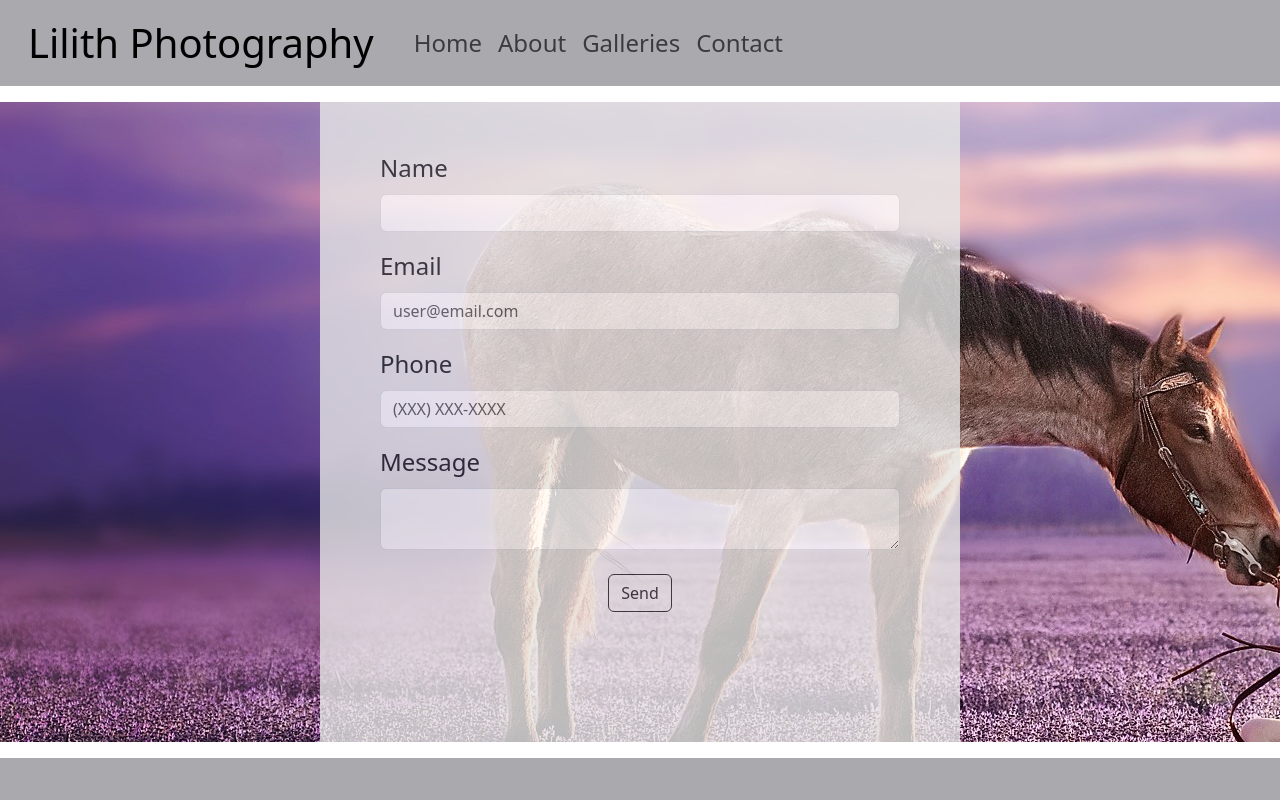
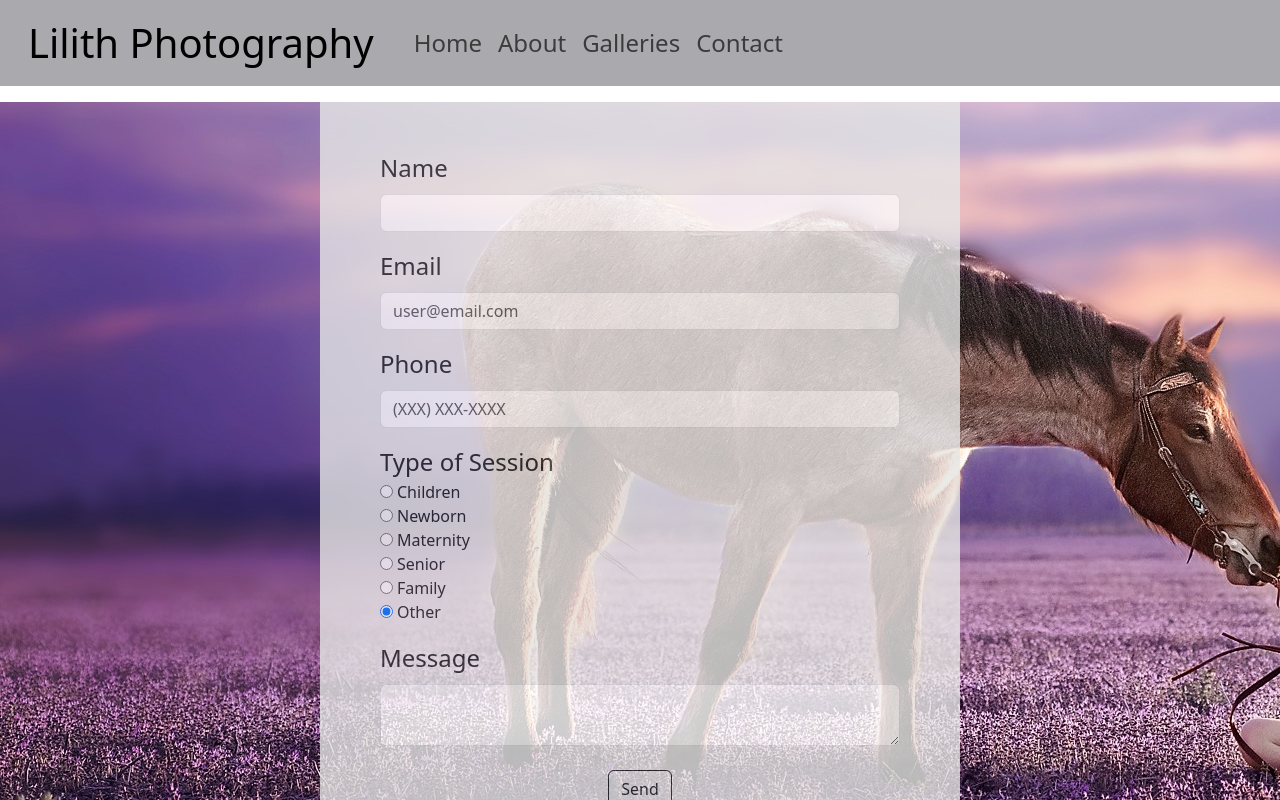
Before and after one commit to AndrewKamadulski/Lilith, a React (Create React App) app in the folder front-end/lilith/: page /Contact in a window 1280 px wide. Shown: the top 800 px of the page. Built offline with nearby package versions, Linux system fonts and the light colour scheme; a web font is replaced by a local one.

Commit message:
formatting

```diff
--- a/front-end/lilith/src/App.css
+++ b/front-end/lilith/src/App.css
@@ -69,7 +69,7 @@
 }
 
 .contact-form {
-  height: 80vh;
+  height: 110vh;
   background-color: #e7e7e7;
   opacity: 0.8;
 }
--- a/front-end/lilith/src/components/ContactForm.tsx
+++ b/front-end/lilith/src/components/ContactForm.tsx
@@ -2,13 +2,18 @@ import React, { useState } from "react";
 import { postData } from "../utils/PostData";
 
 export const ContactForm = () => {
-  const [messageText, setMessageText] = useState("");
   const [contactName, setContactName] = useState("");
   const [contactEmail, setContactEmail] = useState("");
   const [contactPhone, setContactPhone] = useState("");
+  const [messageText, setMessageText] = useState("");
+  const [contactOption, setContactOption] = useState("Other");
 
   const handleText = (e: any) => {
     setMessageText(e.target.value);
+  };
+
+  const onOptionChange = (e: any) => {
+    setContactOption(e.target.value);
   };
 
   const clearInputs = () => {
@@ -20,10 +25,12 @@ export const ContactForm = () => {
 
   const onSubmit = (e: any) => {
     e.preventDefault();
+
     let contactObj = {
       name: contactName,
       email: contactEmail,
       phone: contactPhone,
+      option: contactOption,
       message: messageText,
     };
     console.log(contactObj);
@@ -64,7 +71,6 @@ export const ContactForm = () => {
                 required
               />
             </div>
-            <div className="mb-3 px-5"></div>
             <div className="mb-3 px-5">
               <label className="form-label contact-label" htmlFor="phone">
                 Phone
@@ -77,6 +83,91 @@ export const ContactForm = () => {
                 placeholder="(XXX) XXX-XXXX"
                 required
               />
+            </div>
+            <div className="mb-3 px-5">
+              <div>
+                <div className="contact-label">
+                  Type of Session<br></br>
+                </div>
+                <div>
+                <input
+                  type="radio"
+                  id="Children"
+                  name="contactOption"
+                  value="Children"
+                  checked={contactOption === "Children"}
+                  onChange={onOptionChange}
+                />
+                <label htmlFor="Children" className="mx-1">
+                  Children
+                </label>
+                </div>
+                <div>
+                <input
+                  type="radio"
+                  id="Newborn"
+                  name="contactOption"
+                  value="Newborn"
+                  checked={contactOption === "Newborn"}
+                  onChange={onOptionChange}
+                />
+                 <label htmlFor="Newborn" className="mx-1">
+                  Newborn
+                </label>
+                </div>
+                <div>
+                <input
+                  type="radio"
+                  id="Maternity"
+                  name="contactOption"
+                  value="Maternity"
+                  checked={contactOption === "Maternity"}
+                  onChange={onOptionChange}
+                />
+                <label htmlFor="Maternity" className="mx-1">
+                  Maternity
+                </label>
+                </div>
+                <div>
+                <input
+                  type="radio"
+                  id="Senior"
+                  name="contactOption"
+                  value="Senior"
+                  checked={contactOption === "Senior"}
+                  onChange={onOptionChange}
+                />
+                <label htmlFor="Senior" className="mx-1">
+                  Senior
+                </label>
+                </div>
+                <div>
+                <input
+                  type="radio"
+                  id="Family"
+                  name="contactOption"
+                  value="Family"
+                  checked={contactOption === "Family"}
+                  onChange={onOptionChange}
+                />
+                 <label htmlFor="Family" className="mx-1">
+                  Family
+                </label>
+                </div>
+                <div>
+                <input
+                  type="radio"
+                  id="Other"
+                  name="contactOption"
+                  value="Other"
+                  checked={contactOption === "Other"}
+                  onChange={onOptionChange}
+                />
+                <label htmlFor="Other" className="mx-1">
+                  Other
+                </label>
+                </div>
+              </div>
             </div>
 
             <div className="mb-3 px-5">
@@ -101,7 +192,6 @@ export const ContactForm = () => {
                 </button>
               </div>
             </div>
-
           </form>
         </div>
       </div>
--- a/front-end/lilith/src/components/Lightbox.tsx
+++ b/front-end/lilith/src/components/Lightbox.tsx
@@ -15,23 +15,25 @@ export const Lightbox: React.FC<{
 
   const imgFwd = () => {
     const id = lightBoxImage.split("/");
-    id[5] = (parseInt(id[5]) + 1).toString();
+    console.log(id)
+    id[3] = (parseInt(id[3]) + 1).toString();
 
     // reset gallery once end is reached
-    if (parseInt(id[5]) === index) {
-      id[5] = "1";
+    if (parseInt(id[3]) === index) {
+      id[3] = "1";
     }
     const url = id.join("/");
+    console.log(url)
     setLightBoxImage(url);
   };
 
   const imgBack = () => {
     const id = lightBoxImage.split("/");
-    id[5] = (parseInt(id[5]) - 1).toString();
+    id[3] = (parseInt(id[3]) - 1).toString();
 
     // reset gallery once beginning is reached
-    if (parseInt(id[5]) === 0) {
-      id[5] = (index - 1).toString();
+    if (parseInt(id[3]) === 0) {
+      id[3] = (index - 1).toString();
     }
     const url = id.join("/");
     setLightBoxImage(url);
```
Lines whose indentation alone changed are shown as unchanged.
